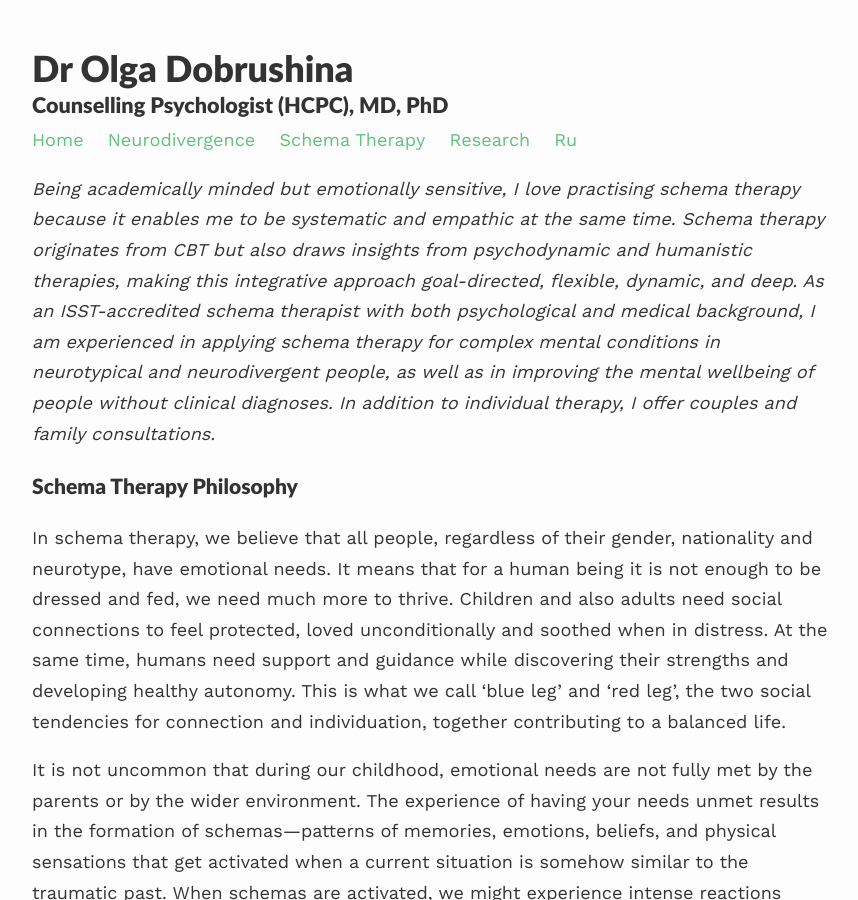
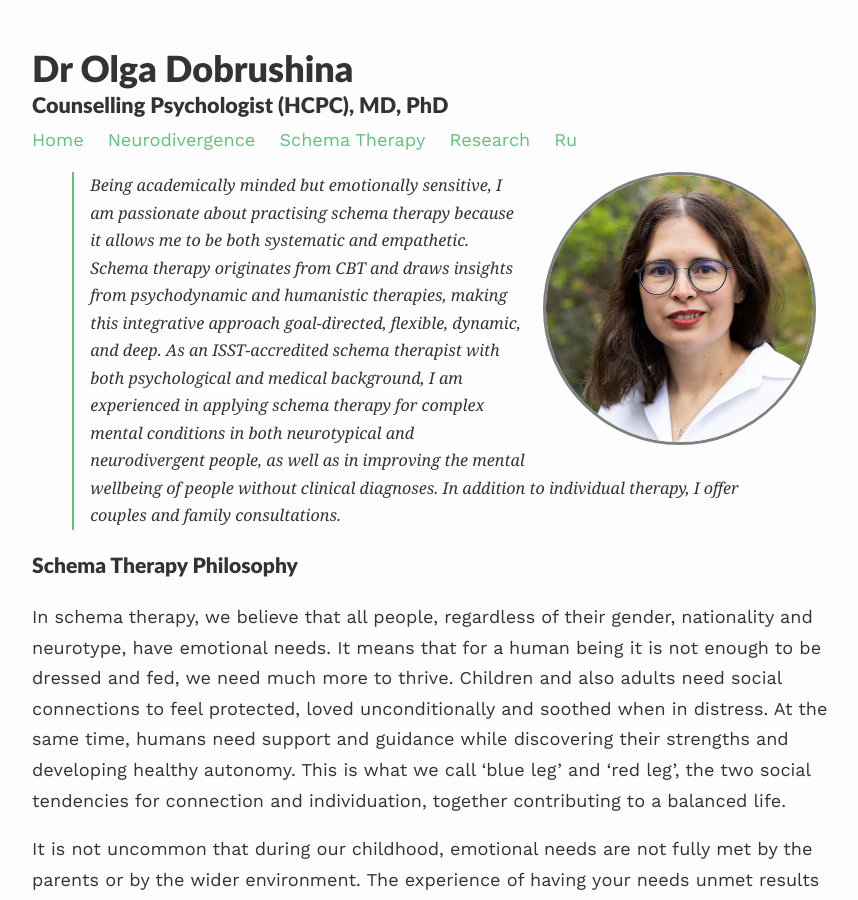
Before and after one commit to dobrushina/dobrushina.github.io, a Jekyll site: the page built from Schema-Therapy.md, in a window 1280 px wide and 900 px high. Shown: the whole window, without its empty margins (208-1066 px from the left). Built offline with Jekyll 4.4.1, drawn with Linux system fonts in a browser that asks for light colours; nearby versions of some CDN libraries.

Commit message:
blockquotes

```diff
--- a/Schema-Therapy.md
+++ b/Schema-Therapy.md
@@ -1,10 +1,13 @@
 ---
 layout: about
 permalink: /Schema-Therapy
+profile:
+  align: right
+  image: profile.png
 published: true
 ---
 
-*Being academically minded but emotionally sensitive, I love practising schema therapy because it enables me to be systematic and empathic at the same time. Schema therapy originates from CBT but also draws insights from psychodynamic and humanistic therapies, making this integrative approach goal-directed, flexible, dynamic, and deep. As an ISST-accredited schema therapist with both psychological and medical background, I am experienced in applying schema therapy for complex mental conditions in neurotypical and neurodivergent people, as well as in improving the mental wellbeing of people without clinical diagnoses. In addition to individual therapy, I offer couples and family consultations.*
+>Being academically minded but emotionally sensitive, I am passionate about practising schema therapy because it allows me to be both systematic and empathetic. Schema therapy originates from CBT and draws insights from psychodynamic and humanistic therapies, making this integrative approach goal-directed, flexible, dynamic, and deep. As an ISST-accredited schema therapist with both psychological and medical background, I am experienced in applying schema therapy for complex mental conditions in both neurotypical and neurodivergent people, as well as in improving the mental wellbeing of people without clinical diagnoses. In addition to individual therapy, I offer couples and family consultations.
 
 ### Schema Therapy Philosophy
 In schema therapy, we believe that all people, regardless of their gender, nationality and neurotype, have emotional needs. It means that for a human being it is not enough to be dressed and fed, we need much more to thrive. Children and also adults need social connections to feel protected, loved unconditionally and soothed when in distress. At the same time, humans need support and guidance while discovering their strengths and developing healthy autonomy. This is what we call ‘blue leg’ and ‘red leg’, the two social tendencies for connection and individuation, together contributing to a balanced life.
```
Also changed, not shown: Research.md (+3 -1 lines).
